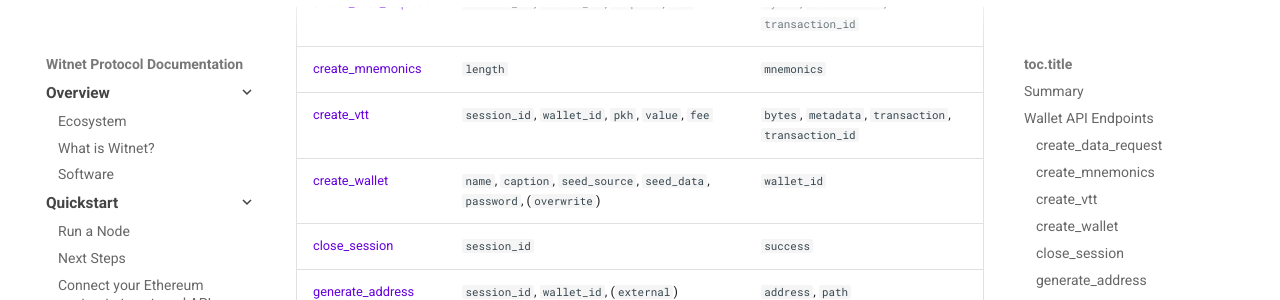
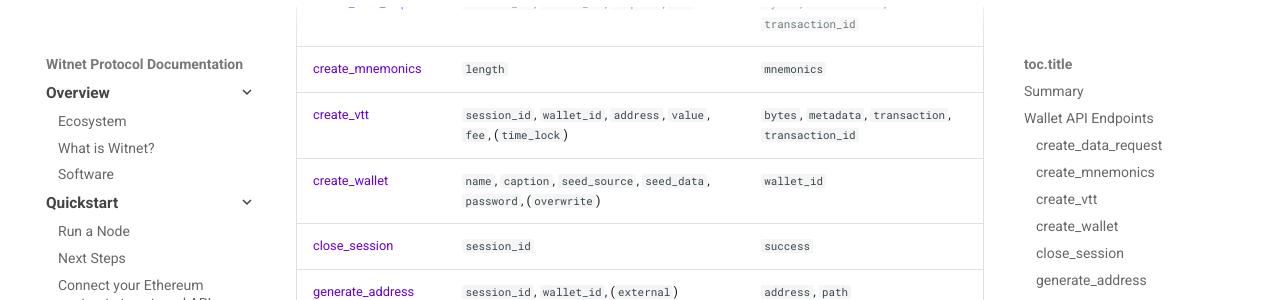
Before and after one commit to witnet/documentation, an MkDocs documentation site: the page built from docs/developer/wallet-api.md, in a window 1280 px wide and 900 px high, scrolled down 393 px. Shown: the part 152-452 px from the top of the window. Built offline with MkDocs 1.6.1 and Material for MkDocs 9.7.7, drawn with Linux system fonts in a browser that asks for light colours; some web fonts are replaced; comment, search, counter and statistics services are not loaded; some of the changed text lies outside the part shown.

Commit message:
docs(wallet-api): small fixes

```diff
--- a/docs/developer/wallet-api.md
+++ b/docs/developer/wallet-api.md
@@ -15,7 +15,7 @@ node_url = "127.0.0.1:21338"
 | ------------------------------------------- | ----------------------------------------------------------------------- | ---------------------------------------------------- |
 | [create_data_request](#create_data_request) | `session_id`, `wallet_id`, `request`, `fee`                             | `bytes`, `transaction`, `transaction_id`             |
 | [create_mnemonics](#create_mnemonics)       | `length`                                                                | `mnemonics`                                          |
-| [create_vtt](#create_vtt)                   | `session_id`, `wallet_id`, `pkh`, `value`, `fee`                        | `bytes`, `metadata`, `transaction`, `transaction_id` |
+| [create_vtt](#create_vtt)                   | `session_id`, `wallet_id`, `address`, `value`, `fee`, (`time_lock`)     | `bytes`, `metadata`, `transaction`, `transaction_id` |
 | [create_wallet](#create_wallet)             | `name`, `caption`, `seed_source`, `seed_data`, `password`, (`overwrite`)| `wallet_id`                                          |
 | [close_session](#close_session)             | `session_id`                                                            | `success`                                            |
 | [generate_address](#generate_address)       | `session_id`, `wallet_id`, (`external`)                                 | `address`, `path`                                    |
@@ -180,7 +180,7 @@ Example of a `create_data_request` response:
           ],
           "outputs": [
             {
-              "pkh": "twit1ue34u54zr2ezate8hhgrdhgsfvjawykr9kxtqq",
+              "address": "twit1ue34u54zr2ezate8hhgrdhgsfvjawykr9kxtqq",
               "time_lock": 0,
               "value": 124999996910
             }
@@ -310,12 +310,12 @@ The `create_vtt` response will include all the information about the transaction
           ],
           "outputs": [
             {
-              "pkh": "twit1nfkythqds4r2hz3le2zaauxtl7yum76jd0ut9c",
+              "address": "twit1nfkythqds4r2hz3le2zaauxtl7yum76jd0ut9c",
               "time_lock": 0,
               "value": 1
             },
             {
-              "pkh": "twit1yhs4t9qs8l0pmxrysp7sjxfr4djg6mgldk69zs",
+              "address": "twit1yhs4t9qs8l0pmxrysp7sjxfr4djg6mgldk69zs",
               "time_lock": 0,
               "value": 124999999998
             }
@@ -1126,12 +1126,12 @@ Example of a `send_transaction` for sending 500 nanoWits to an address.
           ],
           "outputs": [
             {
-              "pkh": "twit1z8u6ruc4secs48x20qwstl80g8p9nkp3a33ts7",
+              "address": "twit1z8u6ruc4secs48x20qwstl80g8p9nkp3a33ts7",
               "time_lock": 0,
               "value": 500
             },
             {
-              "pkh": "twit15aetshda2t435xg965k70w5y5ra8x5kj78m39l",
+              "address": "twit15aetshda2t435xg965k70w5y5ra8x5kj78m39l",
               "time_lock": 0,
               "value": 49470
             }
```
